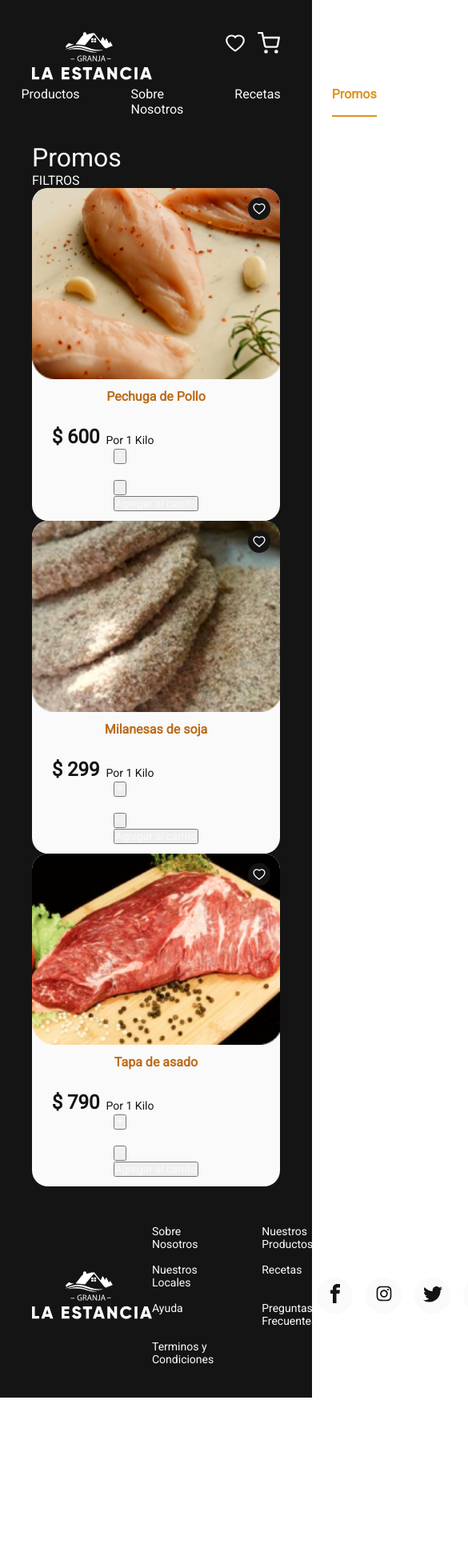
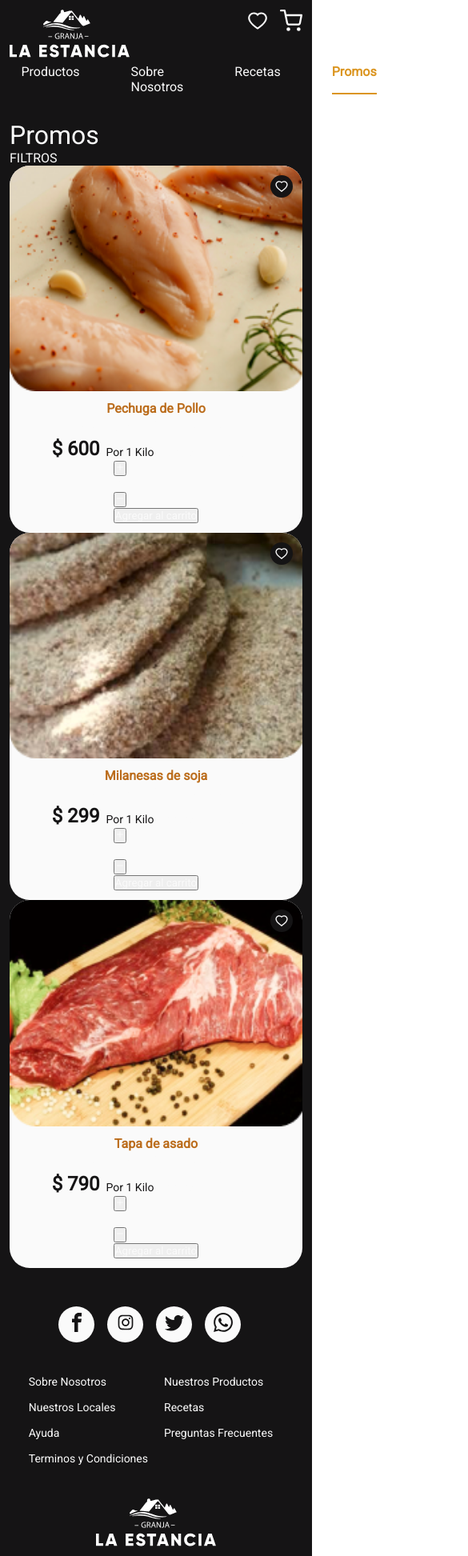
Before and after one commit to JoanMutti/la-estancia, a React (Vite) app: page /promos in a window 390 px wide. Shown: the top 1945 px of the page at 80% size, 585 px wide, since content can reach past the window. Before the commit the page ends 1747 px from the top, so only its background shows below. Built offline with nearby package versions, Linux system fonts and the light colour scheme.

Commit message:
context and cart

```diff
--- a/src/App.css
+++ b/src/App.css
@@ -138,10 +138,11 @@
 .card-container{
   position: relative;
   width: 100%;
+  border-radius: 25px;
 }
 
 .card-offer{
-  border-radius: 20px;
+  border-radius: 25px;
   overflow: hidden;
   padding-bottom: 12px;
   background-color: #fafafa;
@@ -327,24 +328,48 @@
 }
 
 
+/* SHOPPING CART*/
+.cart{
+  position: fixed;
+  top: 0;
+  height: 100%;
+  background-color: #f6f6f6;
+  overflow-y: auto;
+  -webkit-overflow-scrolling: touch;
+  transition: ease 500ms;
+  width: 300px;
+  padding: 30px 15px;
+}
 
+.closed {
+  right: -301px;
+}
+
+.opened {
+  right: 0;
+  box-shadow: -2px 0px 25px rgba(39, 39, 39, 0.25);
+}
 
 /* RESPONSIVE */
 
 @media screen and (max-width: 830px) {
+  .App{
+    padding: 12px;
+  }
+
   .slider{
     height: auto;
   }
 
   .slider-item{
     width: 100%;
-    height: auto;
     display: flex;
     justify-content: center;
   }
 
   .slider-item img{
     width: 100%;
+    opacity: 0.5;
   }
 
 
@@ -361,4 +386,70 @@
   .slider-first-text-h1{
     font-size: 25px;
   }
+
+  .slider-item-text-container {
+    width: 100%;
+    display: flex;
+    justify-content: flex-start;
+    padding-left: 40px;
+  }
+
+  .slider-item-text {
+    font-size: 32px;
+  }
+
+  .offers-title{
+    text-align: center;
+  }
+
+  .message-delivery-container{
+    flex-direction: column;
+    height: auto;
+  }
+
+  .delivery-container, .messages-container{
+    width: 100%;
+    height: 100px;
+    margin-top: 28px;
+  }
+
+  .footer-container{
+    flex-direction: column-reverse;
+    height: 250px;
+  }
+
+  .footer-list-container{
+    grid-template-columns: repeat(4, 1fr);
+    grid-column-gap: 20px;
+  }
+
 }
+
+
+@media screen and (max-width: 470px) {
+  .slider-item-text-container {
+    width: 100%;
+    padding: 20px;
+  }
+  .offer-cards-container{
+    grid-template-columns: repeat(auto-fill, 300px);
+  }
+
+  .delivery-title, .delivery-subtitle{
+    z-index: 999;
+    padding-left: 28px;
+  }
+
+  .messages-title{
+    z-index: 999;
+  }
+
+  .footer-list-container{
+    grid-template-columns: repeat(2, 1fr);
+    grid-column-gap: 20px;
+  }
+
+  .footer-container{
+    height: 300px;
+  }
+}
--- /dev/null
+++ b/src/components/CartWidget.jsx
@@ -0,0 +1,15 @@
+import React from 'react'
+import {FiShoppingCart} from 'react-icons/fi'
+
+
+const CartWidget = ({setCartOpen}) => {
+
+
+    return (
+        <div>
+            <FiShoppingCart fontSize={28} color='#fafafa' className='header-up-icon' onClick={() => setCartOpen(true)}/>
+        </div>
+    )
+}
+
+export default CartWidget
--- a/src/components/Header.jsx
+++ b/src/components/Header.jsx
@@ -1,8 +1,8 @@
-import React from 'react'
-import {FiShoppingCart} from 'react-icons/fi'
+import React, {useState} from 'react'
 import {AiOutlineHeart} from 'react-icons/ai'
 import logo from '../logo.svg'
 import { NavLink } from 'react-router-dom'
+import CartWidget from './CartWidget'
 
 const categories = [
   { address: '/', text: 'Home'},
@@ -12,14 +12,15 @@ const categories = [
   { address: '/promos', text: 'Promos'},
 ]
 
-const Header = () => {
+const Header = ({setCartOpen}) => {
+
   return (
     <header>
       <div className='header-up'>
         <img src={logo} alt="Logo" className='header-up-logo' />
         <div className='header-up-icons'>
           <AiOutlineHeart fontSize={28} color='#fafafa' className='header-up-icon' />
-          <FiShoppingCart fontSize={28} color='#fafafa' className='header-up-icon' />
+          <CartWidget setCartOpen={setCartOpen} />
         </div>
       </div>
       <nav className='header-nav'>
--- /dev/null
+++ b/src/components/Layout.jsx
@@ -0,0 +1,21 @@
+import React from 'react'
+import Header from './Header'
+import Footer from './Footer'
+import ShoppingCart from './ShoppingCart'
+
+const Layout = ({children}) => {
+    const [cartOpen, setCartOpen] = React.useState(false)
+
+    return (
+        <main>
+            <Header setCartOpen={setCartOpen} />
+            <section>
+                {children}
+            </section>
+            <Footer />
+            <ShoppingCart cartOpen={cartOpen} setCartOpen={setCartOpen} />
+        </main>
+    )
+}
+
+export default Layout
--- /dev/null
+++ b/src/components/ShoppingCart.jsx
@@ -0,0 +1,15 @@
+import React, { useState } from 'react'
+import { AiOutlineClose } from 'react-icons/ai'
+
+const ShoppingCart = ({cartOpen, setCartOpen}) => {
+
+    console.log(cartOpen)
+
+    return (
+        <div className={`cart ${cartOpen ? 'opened' : 'closed'}`}>
+            <AiOutlineClose fontSize={24} color='black' />
+        </div>
+    )
+}
+
+export default ShoppingCart
--- a/src/pages/Home.jsx
+++ b/src/pages/Home.jsx
@@ -1,16 +1,15 @@
 import React from 'react'
-import Footer from '../components/Footer'
-import Header from '../components/Header'
+import Layout from '../components/Layout'
 import Offers from '../components/offersComponents/Offers'
 import Slider from '../components/Slider'
 
 const Home = () => {
   return (
     <div>
-        <Header />
-        <Slider />
-        <Offers />
-        <Footer />
+        <Layout>
+          <Slider />
+          <Offers />
+        </Layout>
     </div>
   )
 }
--- a/src/slider.css
+++ b/src/slider.css
@@ -7,10 +7,13 @@
 }
 
 @media screen and (max-width: 830px) {
+
+}
+
+@media screen and (max-width: 470px) {
     .carousel .slide .first img{
         width: 100%;
     }
-
     .carousel .slide img{
         width: 100%;
     }
```
Also changed, not shown: src/context/AppContext.jsx (renamed from src/context/AppContext.js).
